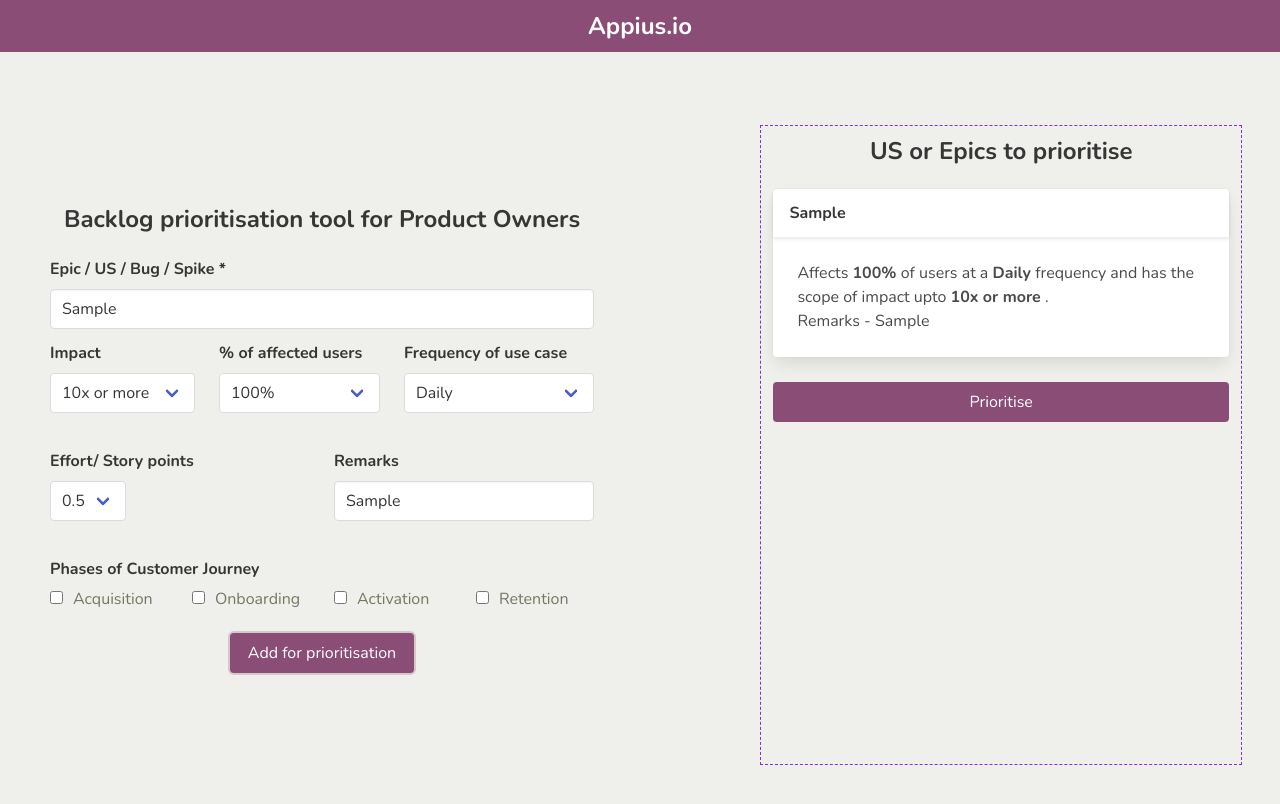
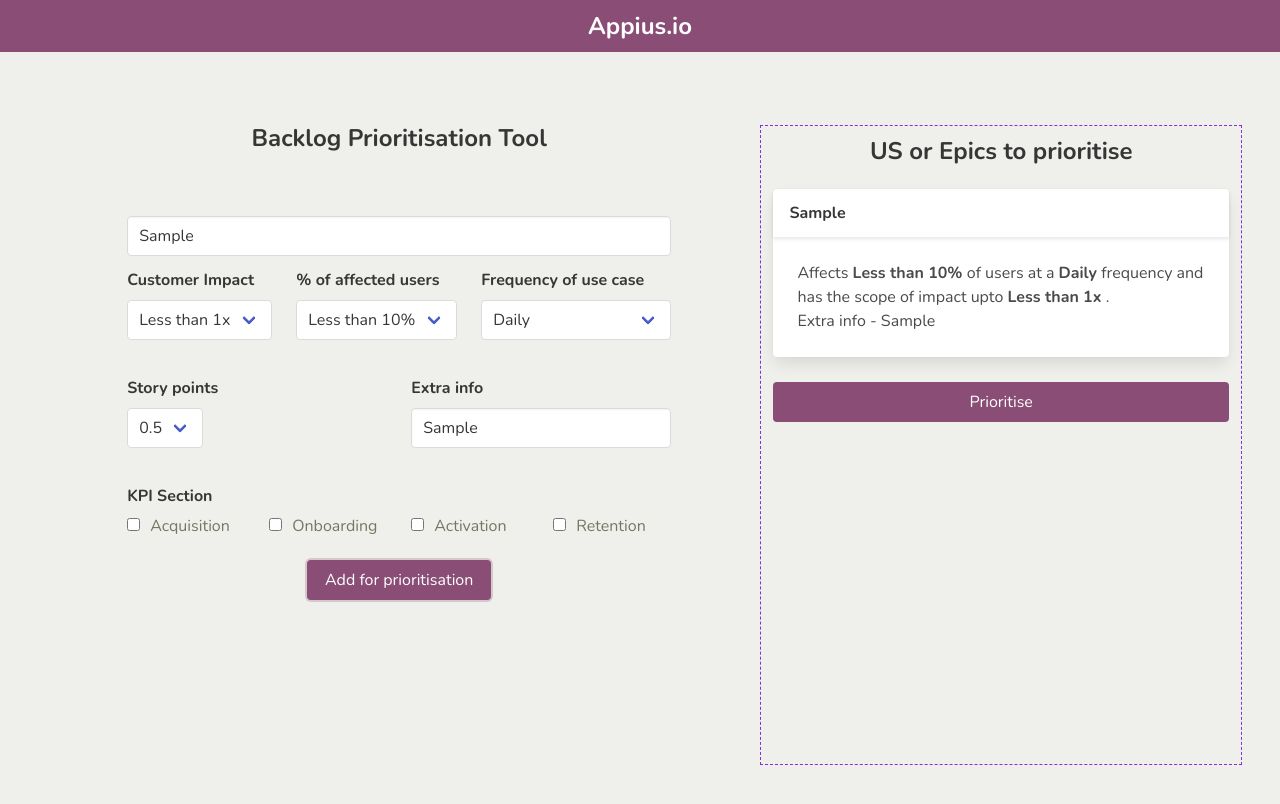
Before and after one commit to saugandhkaran/appius.io, a React (Create React App) app: page / in a window 1280 px wide. Both pictures are taken after typing "Sample", "Sample" into the empty fields and a click on the button "Add for prioritisation". Shown: the top 804 px of the page. Built offline with nearby package versions, Linux system fonts and the light colour scheme.

Commit message:
Label changes

```diff
--- a/src/App.js
+++ b/src/App.js
@@ -39,14 +39,14 @@ function App() {
     setShowModal(true);
     setTimeout(() => {
       setShowModal(false);
-    }, 4000);
+    }, 3000);
   }
 
   return (
     <div className="App animate__animated animate__fadeIn">
       {showModal && <PriorityProgressModal totalItems={items.length} />}
-      <div className="columns is-vcentered">
-        <div className="roi-form column is-three-fifths">
+      <div className="columns">
+        <div className="roi-form-section column is-three-fifths">
           <RoiForm setObjectFunction={ setObject }/>
         </div>
         <div className="list column">
--- a/src/App.scss
+++ b/src/App.scss
@@ -45,10 +45,10 @@ $input-shadow: none;
   text-align: center;
 }
 
-.roi-form {
-  height: 100vh;
+.roi-form-section {
   display: flex;
-  align-items: center;
+  padding: 85px 5px;
+  justify-content: center;
 }
 
 .noresult-image {
@@ -90,3 +90,20 @@ $input-shadow: none;
   max-width: 400px;
   margin: 0 auto;
 }
+
+.value-score {
+  background-color: #ffe6f7;
+  p {
+    font-size: 0.8em;
+    color: grey;
+    padding: 2px 10px;
+  }
+}
+
+.roi-form {
+  padding-top: 40px;
+}
+
+.roi-header {
+  margin-bottom: 50px;
+}
--- a/src/components/RoiForm.js
+++ b/src/components/RoiForm.js
@@ -1,24 +1,24 @@
 function RoiForm(props) {
   return (
-    <form onSubmit={props.setObjectFunction}>
-      <h4 className="title is-4 center">Backlog prioritisation tool for Product Owners</h4>
+    <div>
+    <h4 className="title is-4 center roi-header">Backlog Prioritisation Tool</h4>
+    <form className="roi-form" onSubmit={props.setObjectFunction}>
       <div className="field">
-        <label className="label">Epic / US / Bug / Spike *</label>
         <div className="control">
-          <input name="name" required className="input" type="text" placeholder="Epic / US / Bug / Spike" />
+          <input name="name" required className="input" type="text" placeholder="Epic or User Story*" />
         </div>
       </div>
       <div className="columns">
         <div className="field column">
-          <label className="label">Impact</label>
+          <label className="label">Customer Impact</label>
           <div className="control">
             <div className="select">
               <select name="improvement">
+                <option value="1">Less than 1x</option>
+                <option value="2">No change</option>
+                <option value="3">1x - 2x</option>
+                <option value="4">2x or more</option>
                 <option value="5">10x or more</option>
-                <option value="4">2x or more</option>
-                <option value="3">1x - 2x</option>
-                <option value="2">No change</option>
-                <option value="1">Less than 1x</option>
               </select>
             </div>
           </div>
@@ -28,12 +28,12 @@ function RoiForm(props) {
           <div className="control">
             <div className="select">
               <select name="affectedUsers">
+                <option value="1">Less than 10%</option>
+                <option value="2">10 - 19%</option>
+                <option value="3">20% - 49%</option>
+                <option value="4">50% - 79%</option>
+                <option value="5">80% - 99%</option>
                 <option value="6">100%</option>
-                <option value="5">80% - 99%</option>
-                <option value="4">50% - 79%</option>
-                <option value="3">20% - 49%</option>
-                <option value="2">10 - 19%</option>
-                <option value="1">Less than 10%</option>
               </select>
             </div>
           </div>
@@ -56,7 +56,7 @@ function RoiForm(props) {
       </div>
       <div className="columns">
         <div className="field column">
-            <label className="label">Effort/ Story points</label>
+            <label className="label">Story points</label>
             <div className="control">
               <div className="select">
                 <select name="storyPoints">
@@ -73,14 +73,14 @@ function RoiForm(props) {
           </div>
         </div>
         <div className="field column">
-          <label className="label">Remarks</label>
+          <label className="label">Extra info</label>
           <div className="control">
-            <input name="remarks" className="input" type="text" placeholder="Remarks" />
+            <input name="remarks" className="input" type="text" placeholder="Extra info" />
           </div>
         </div>
       </div>
       <div className="field">
-        <label className="label">Phases of Customer Journey</label>
+        <label className="label">KPI Section</label>
         <div className="columns">
           <label className="checkbox column">
             <input type="checkbox" value="Acquisition" name="metrics"/>
@@ -104,6 +104,7 @@ function RoiForm(props) {
         <button className="button is-primary" type="submit">Add for prioritisation</button>
       </div>
     </form>
+  </div>
   )
 }
 
--- a/src/components/UsTile.js
+++ b/src/components/UsTile.js
@@ -33,11 +33,10 @@ function UsTile(props) {
       <p className="card-header-title">
           {props.items.name}
       </p>
-      <button className="card-header-icon" aria-label="more options">
-        <span className="icon">
-            <b>{ props.items.prio }</b>
-        </span>
-      </button>
+        {props.items.prio && <div className="value-score center">
+          <p>VALUE SCORE</p>
+          <h4 className="title is-4">{props.items.prio}</h4>
+        </div>}
     </header>
     <div className="card-content">
       <div className="content">
@@ -45,8 +44,8 @@ function UsTile(props) {
            of users at a <b>{formula.frequency[props.items.frequency]} </b>
           frequency and has the scope of impact upto <b>
             {formula.improvement[props.items.improvement]} </b>.
-          {props.items.metrics.length > 0 && <p>It solves metrics like {metrics} </p>}
-          {props.items.remarks && <p>Remarks - {props.items.remarks} </p>}
+          {props.items.metrics.length > 0 && <p>KPI - {metrics} </p>}
+          {props.items.remarks && <p>Extra info - {props.items.remarks} </p>}
       </div>
     </div>
   </div>)
```
